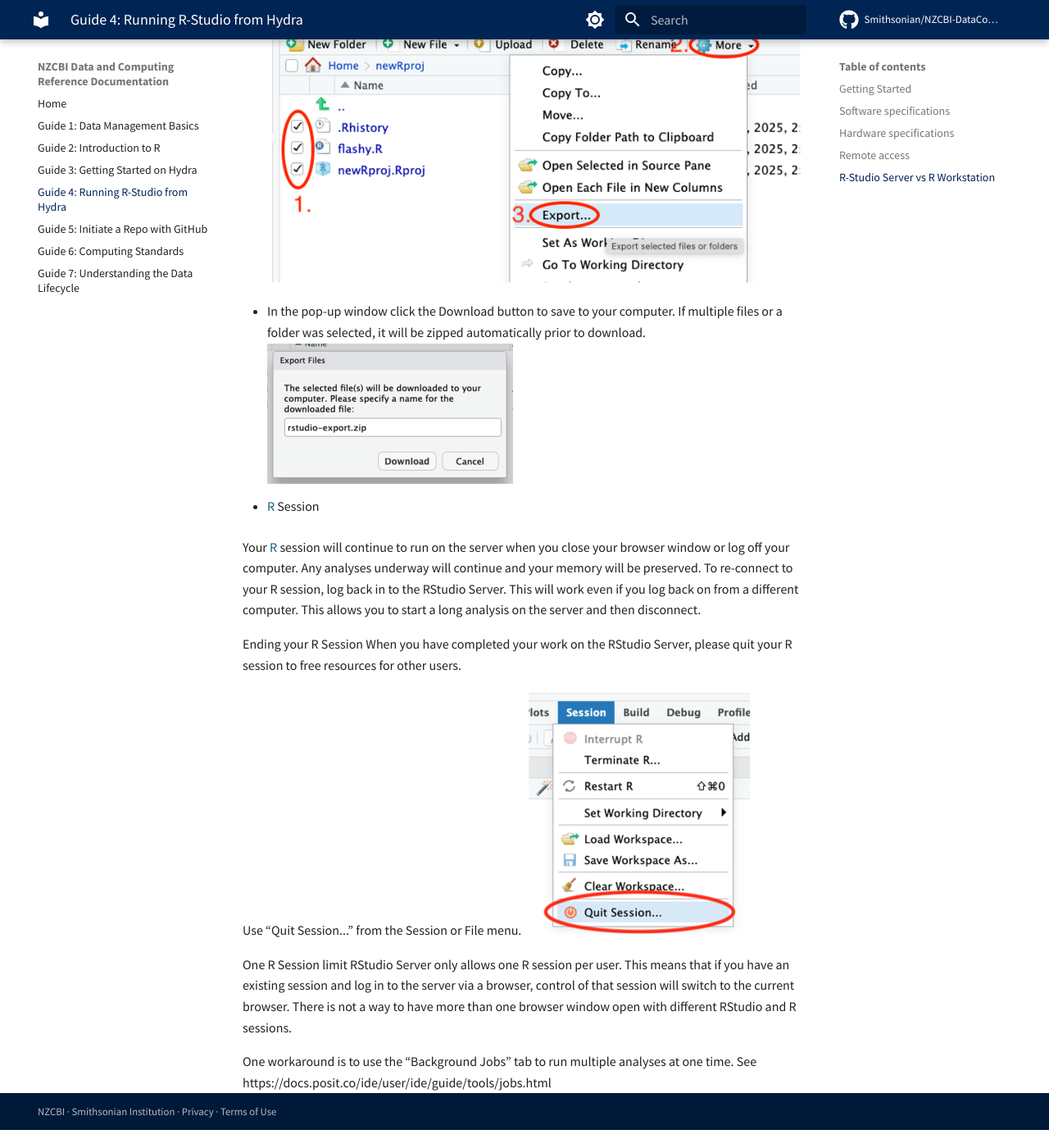
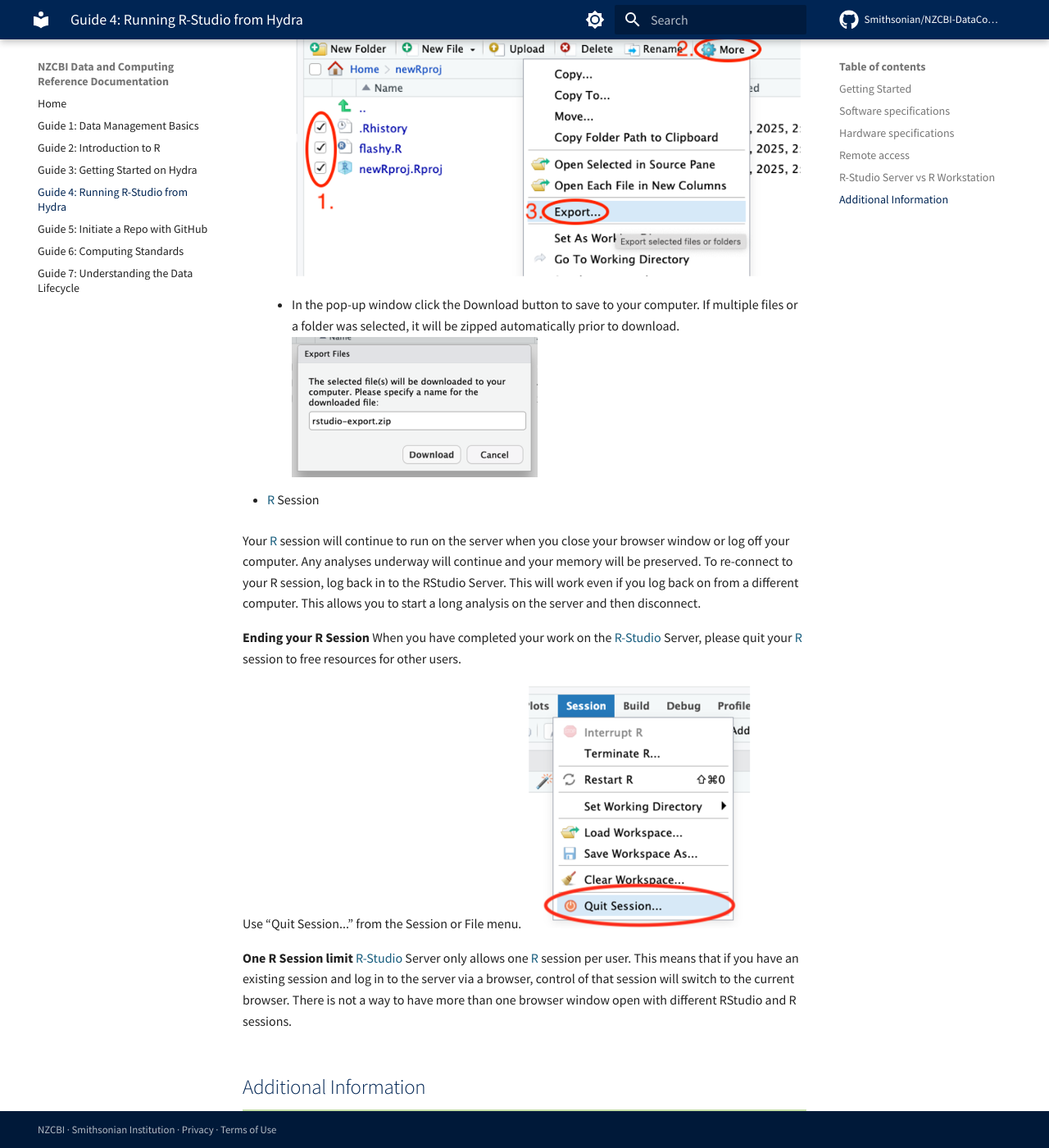
Before and after one commit to Smithsonian/NZCBI-DataComputingDocs, an MkDocs documentation site: the page built from docs/RStudio-Hydra.md, in a window 1280 px wide and 1400 px high, scrolled down 4411 px. Shown: the whole window at 82% size. Built offline with MkDocs 1.6.1 and Material for MkDocs 9.7.7, drawn with Linux system fonts in a browser that asks for light colours; comment, search, counter and statistics services are not loaded; before the commit the page ends 5789 px from its top, so only the background shows below that; some of the changed text lies outside the part shown.

Commit message:
Make sublist

```diff
--- a/docs/RStudio-Hydra.md
+++ b/docs/RStudio-Hydra.md
@@ -69,27 +69,27 @@
 
 - **Upload** from your computer to Hydra: use the “Upload” button in the Files tag
 ![Upload](assets/Upload.png)
-- Only one file can be uploaded at a time. Create a zip archive on your computer to upload several files at once. [R-Studio](https://posit.co/download/rstudio-desktop) Server will unzip them automatically when they’re received.
+	- Only one file can be uploaded at a time. Create a zip archive on your computer to upload several files at once. [R-Studio](https://posit.co/download/rstudio-desktop) Server will unzip them automatically when they’re received.
 
 - **Download** from Hydra to your computer
-- Select the checkboxes for files and folders you want to download.
-- Click the “More” button.
-- Choose “Export…”
-![Download](assets/Download.png)
-- In the pop-up window click the Download button to save to your computer. If multiple files or a folder was selected, it will be zipped automatically prior to download.
-![PopUp](assets/PopUp.png)
+	- Select the checkboxes for files and folders you want to download.
+	- Click the “More” button.
+	- Choose “Export…”
+	![Download](assets/Download.png)
+	- In the pop-up window click the Download button to save to your computer. If multiple files or a folder was selected, it will be zipped automatically prior to download.
+	![PopUp](assets/PopUp.png)
 
-- [R](https://cran.r-project.org/) Session
+2. [R](https://cran.r-project.org/) Session
 
 Your [R](https://cran.r-project.org/) session will continue to run on the server when you close your browser window or log off your computer. Any analyses underway will continue and your memory will be preserved. To re-connect to your R session, log back in to the RStudio Server. This will work even if you log back on from a different computer. This allows you to start a long analysis on the server and then disconnect.
 
-Ending your R Session
-When you have completed your work on the RStudio Server, please quit your R session to free resources for other users.
+**Ending your R Session**
+When you have completed your work on the [R-Studio](https://posit.co/download/rstudio-desktop) Server, please quit your [R](https://cran.r-project.org/) session to free resources for other users.
 
 Use “Quit Session...” from the Session or File menu.
 ![Session](assets/Session.png)
 
-One R Session limit
-RStudio Server only allows one R session per user. This means that if you have an existing session and log in to the server via a browser, control of that session will switch to the current browser. There is not a way to have more than one browser window open with different RStudio and R sessions.
+**One R Session limit**
+[R-Studio](https://posit.co/download/rstudio-desktop) Server only allows one [R](https://cran.r-project.org/) session per user. This means that if you have an existing session and log in to the server via a browser, control of that session will switch to the current browser. There is not a way to have more than one browser window open with different RStudio and R sessions.
 
-One workaround is to use the “Background Jobs” tab to run multiple analyses at one time. See https://docs.posit.co/ide/user/ide/guide/tools/jobs.html
+## Additional Information
```
Also changed, not shown: other parts of docs/RStudio-Hydra.md (+2 -2 lines).
